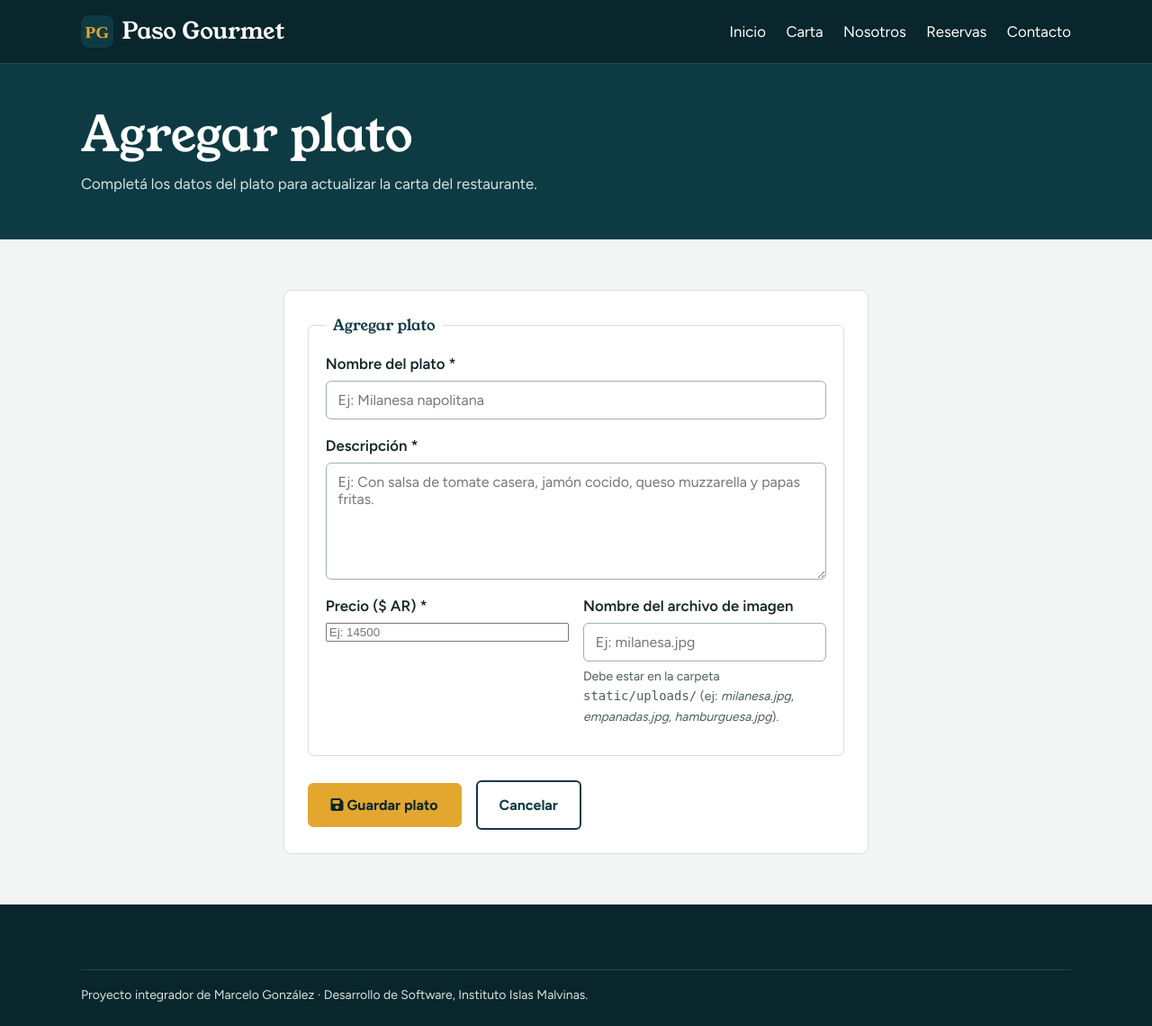
After one commit to mgonzalez-dev45/sistema_restaurantes, a Flask app: page /plato/nuevo in a window 1280 px wide. The commit adds this page. Shown: the whole page at 90% size. Run offline with Flask 3, Linux system fonts and the light colour scheme; some libraries are stand-ins or nearby versions.

Commit message:
Implementar CRUD de platos en la carta (crear, editar, eliminar)

```diff
--- a/sistemas_restaurantes/app.py
+++ b/sistemas_restaurantes/app.py
@@ -1,7 +1,7 @@
 # AVANCE: navegación entre páginas con Flask + la carta leída desde MySQL.
 # Todavía NO se guarda nada desde los formularios (reservas y contacto quedan para la entrega final).
 from datetime import date
-from flask import Flask, render_template
+from flask import Flask, render_template, request, redirect, url_for
 from flask_mysqldb import MySQL
 
 # Creando la aplicación Flask
@@ -31,12 +31,74 @@ def index():
 # --- CARTA ---
 @app.route('/carta')
 def carta():
-    # Leemos los platos de la tabla 'platos' y se los mandamos al HTML
+    # Leemos los platos de la tabla 'platos' y se los mandamos al HTML (READ)
     cursor = mysql.connection.cursor()
     cursor.execute("SELECT id, nombre, descripcion, precio, imagen FROM platos")
     platos = cursor.fetchall()
     cursor.close()
     return render_template('carta.html', platos=platos)
+
+
+# --- CRUD: AGREGAR PLATO (CREATE) ---
+@app.route('/plato/nuevo', methods=['GET', 'POST'])
+def nuevo_plato():
+    if request.method == 'POST':
+        nombre = request.form.get('nombre')
+        descripcion = request.form.get('descripcion')
+        precio = request.form.get('precio')
+        imagen = request.form.get('imagen') or 'milanesa.jpg'
+
+        cursor = mysql.connection.cursor()
+        cursor.execute("""
+            INSERT INTO platos (nombre, descripcion, precio, imagen)
+            VALUES (%s, %s, %s, %s)
+        """, (nombre, descripcion, precio, imagen))
+        mysql.connection.commit()  # Guardamos los cambios en la base de datos
+        cursor.close()
+
+        return redirect(url_for('carta'))
+
+    return render_template('plato_form.html', accion='Agregar', plato=None)
+
+
+# --- CRUD: EDITAR PLATO (UPDATE) ---
+@app.route('/plato/editar/<int:id>', methods=['GET', 'POST'])
+def editar_plato(id):
+    cursor = mysql.connection.cursor()
+
+    if request.method == 'POST':
+        nombre = request.form.get('nombre')
+        descripcion = request.form.get('descripcion')
+        precio = request.form.get('precio')
+        imagen = request.form.get('imagen') or 'milanesa.jpg'
+
+        cursor.execute("""
+            UPDATE platos
+            SET nombre = %s, descripcion = %s, precio = %s, imagen = %s
+            WHERE id = %s
+        """, (nombre, descripcion, precio, imagen, id))
+        mysql.connection.commit()  # Confirmamos la actualización
+        cursor.close()
+
+        return redirect(url_for('carta'))
+
+    # Si es GET, consultamos los datos del plato actual para rellenar el formulario
+    cursor.execute("SELECT id, nombre, descripcion, precio, imagen FROM platos WHERE id = %s", (id,))
+    plato = cursor.fetchone()
+    cursor.close()
+
+    return render_template('plato_form.html', accion='Editar', plato=plato)
+
+
+# --- CRUD: ELIMINAR PLATO (DELETE) ---
+@app.route('/plato/eliminar/<int:id>', methods=['POST', 'GET'])
+def eliminar_plato(id):
+    cursor = mysql.connection.cursor()
+    cursor.execute("DELETE FROM platos WHERE id = %s", (id,))
+    mysql.connection.commit()  # Confirmamos el borrado
+    cursor.close()
+
+    return redirect(url_for('carta'))
 
 
 # --- NOSOTROS ---
--- a/sistemas_restaurantes/static/css/styles.css
+++ b/sistemas_restaurantes/static/css/styles.css
@@ -263,3 +263,87 @@ footer.pie { background: var(--rio-oscuro); color: #d6e4e2; padding: 2.5rem 0 1.
   border-radius: 0 6px 6px 0;
   margin: 0 0 1rem;
 }
+
+/* ---------- 15. Estilos para el CRUD de Platos ---------- */
+.barra-carta {
+  display: flex;
+  justify-content: space-between;
+  align-items: center;
+  flex-wrap: wrap;
+  gap: 1rem;
+  border-bottom: 2px solid var(--dorado);
+  padding-bottom: 0.6rem;
+  margin-bottom: 1.5rem;
+}
+.barra-carta h2 {
+  border-bottom: none;
+  margin-bottom: 0;
+  padding-bottom: 0;
+}
+.boton-agregar {
+  padding: 0.5rem 1.1rem;
+  font-size: 0.95rem;
+  display: inline-flex;
+  align-items: center;
+  gap: 0.4rem;
+}
+
+/* Botones de acción dentro de cada plato */
+.acciones-plato {
+  display: flex;
+  gap: 0.5rem;
+  margin-top: 1rem;
+  padding-top: 0.8rem;
+  border-top: 1px solid var(--linea);
+}
+.form-eliminar {
+  margin: 0 !important;
+  padding: 0 !important;
+  background: none !important;
+  border: none !important;
+  display: inline-block;
+}
+.boton-accion {
+  display: inline-flex;
+  align-items: center;
+  gap: 0.35rem;
+  padding: 0.4rem 0.8rem;
+  border-radius: 4px;
+  font-size: 0.88rem;
+  font-weight: 600;
+  cursor: pointer;
+  text-decoration: none;
+  border: 1px solid transparent;
+  transition: background 0.2s, color 0.2s, transform 0.2s;
+}
+.boton-accion:hover {
+  transform: translateY(-1px);
+}
+.boton-editar {
+  background: #e8f0ef;
+  color: var(--rio);
+  border-color: #bcd2ce;
+}
+.boton-editar:hover {
+  background: var(--rio);
+  color: var(--blanco);
+}
+.boton-eliminar {
+  background: #fdecea;
+  color: #b3261e;
+  border-color: #f5c2be;
+  font-family: inherit;
+}
+.boton-eliminar:hover {
+  background: #b3261e;
+  color: var(--blanco);
+}
+.boton-borde {
+  background: transparent;
+  border: 2px solid var(--rio);
+  color: var(--rio);
+}
+.boton-borde:hover {
+  background: var(--rio);
+  color: var(--blanco);
+}
--- /dev/null
+++ b/sistemas_restaurantes/templates/plato_form.html
@@ -0,0 +1,100 @@
+<!DOCTYPE html>
+<html lang="es-AR">
+<head>
+  <meta charset="UTF-8">
+  <meta name="viewport" content="width=device-width, initial-scale=1.0">
+  <title>{{ accion }} plato | Paso Gourmet</title>
+
+  <!-- Favicon -->
+  <link rel="icon" href="{{ url_for('static', filename='uploads/favicon.svg') }}" type="image/svg+xml">
+  <link rel="icon" href="{{ url_for('static', filename='uploads/favicon.png') }}" sizes="64x64" type="image/png">
+
+  <!-- Fuentes de Google Fonts -->
+  <link rel="preconnect" href="https://fonts.googleapis.com">
+  <link rel="preconnect" href="https://fonts.gstatic.com" crossorigin>
+  <link href="https://fonts.googleapis.com/css2?family=Figtree:wght@400;600;700&family=Young+Serif&display=swap" rel="stylesheet">
+
+  <!-- Íconos de Font Awesome -->
+  <link rel="stylesheet" href="https://cdnjs.cloudflare.com/ajax/libs/font-awesome/6.5.1/css/all.min.css">
+
+  <link rel="stylesheet" href="{{ url_for('static', filename='css/styles.css') }}">
+</head>
+<body>
+  <a class="saltar" href="#contenido">Saltar al contenido</a>
+
+  <header class="cabecera">
+    <div class="contenedor barra">
+      <a class="logo" href="{{ url_for('index') }}">
+        <img src="{{ url_for('static', filename='uploads/favicon.png') }}" alt="" width="36" height="36">
+        Paso Gourmet
+      </a>
+      <nav aria-label="Navegación principal">
+        <ul>
+          <li><a href="{{ url_for('index') }}">Inicio</a></li>
+          <li><a href="{{ url_for('carta') }}">Carta</a></li>
+          <li><a href="{{ url_for('nosotros') }}">Nosotros</a></li>
+          <li><a href="{{ url_for('reservas') }}">Reservas</a></li>
+          <li><a href="{{ url_for('contacto') }}">Contacto</a></li>
+        </ul>
+      </nav>
+    </div>
+  </header>
+
+  <main id="contenido">
+    <div class="encabezado-pagina">
+      <div class="contenedor">
+        <h1>{{ accion }} plato</h1>
+        <p>Completá los datos del plato para actualizar la carta del restaurante.</p>
+      </div>
+    </div>
+
+    <section>
+      <div class="contenedor" style="max-width: 650px;">
+        <form method="POST">
+          <fieldset>
+            <legend>{{ accion }} plato</legend>
+
+            <div class="campo">
+              <label for="nombre">Nombre del plato *</label>
+              <input type="text" id="nombre" name="nombre" required value="{{ plato[1] if plato else '' }}" placeholder="Ej: Milanesa napolitana">
+            </div>
+
+            <div class="campo">
+              <label for="descripcion">Descripción *</label>
+              <textarea id="descripcion" name="descripcion" rows="3" required placeholder="Ej: Con salsa de tomate casera, jamón cocido, queso muzzarella y papas fritas.">{{ plato[2] if plato else '' }}</textarea>
+            </div>
+
+            <div class="fila">
+              <div class="campo">
+                <label for="precio">Precio ($ AR) *</label>
+                <input type="number" id="precio" name="precio" min="0" step="1" required value="{{ plato[3] if plato else '' }}" placeholder="Ej: 14500">
+              </div>
+
+              <div class="campo">
+                <label for="imagen">Nombre del archivo de imagen</label>
+                <input type="text" id="imagen" name="imagen" value="{{ plato[4] if plato else '' }}" placeholder="Ej: milanesa.jpg">
+                <small style="color: var(--suave); margin-top: 0.3rem;">Debe estar en la carpeta <code>static/uploads/</code> (ej: <em>milanesa.jpg</em>, <em>empanadas.jpg</em>, <em>hamburguesa.jpg</em>).</small>
+              </div>
+            </div>
+          </fieldset>
+
+          <div style="display: flex; gap: 1rem; align-items: center; margin-top: 1rem;">
+            <button type="submit" class="boton">
+              <i class="fa-solid fa-floppy-disk"></i> Guardar plato
+            </button>
+            <a href="{{ url_for('carta') }}" class="boton boton-borde" style="color: var(--rio); border-color: var(--rio);">
+              Cancelar
+            </a>
+          </div>
+        </form>
+      </div>
+    </section>
+  </main>
+
+  <footer class="pie">
+    <div class="contenedor">
+      <small>Proyecto integrador de Marcelo González · Desarrollo de Software, Instituto Islas Malvinas.</small>
+    </div>
+  </footer>
+</body>
+</html>
```
Also changed, not shown: sistemas_restaurantes/templates/carta.html (+23 -5 lines), 2 other files.
